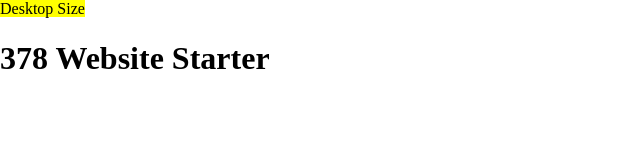
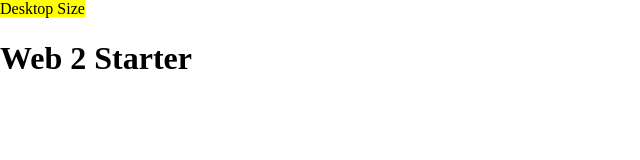
Before and after one commit to missydove/web-2-starter, a plain HTML site: page index.html in a window 1280 px wide. Shown: the whole page, without its empty margins (0-640 px from the left). Drawn offline with nearby package versions, Linux system fonts and the light colour scheme.

Commit message:
New Title

```diff
--- a/index.html
+++ b/index.html
@@ -4,7 +4,7 @@
   <meta charset="UTF-8" />
   <meta name="viewport" content="width=device-width, initial-scale=1">
 
-  <title>378 Website Starter</title>
+  <title>Web 2 Starter</title>
 
   <link rel="icon" href="favicon.ico" type="image/x-icon">
   <!-- Normalize CSS makes browsers render all elements more consistently -->
@@ -16,7 +16,7 @@
 <body>
 
   <!-- YOUR AWESOME WEBSITE -->
-	<h1>378 Website Starter</h1>
+	<h1>Web 2 Starter</h1>
 
 
 
```
